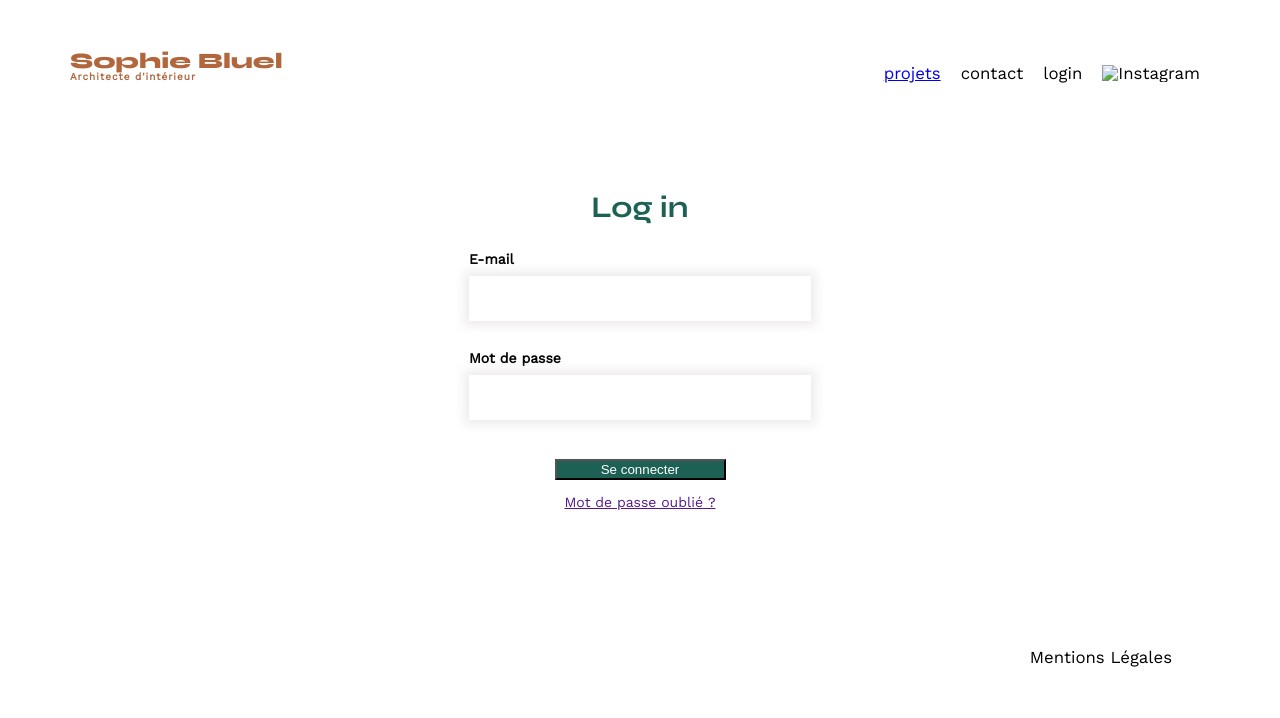
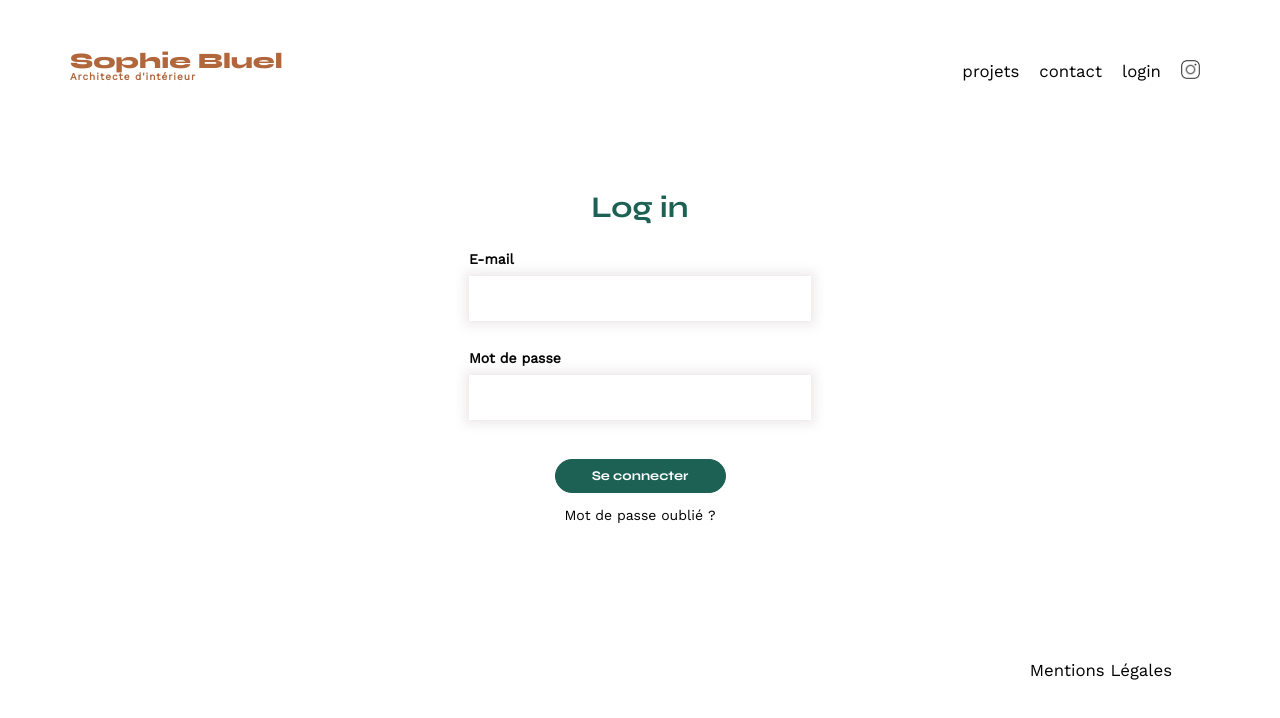
Before and after one commit to Babanlpz/Formation-Openclassrooms-Portfolio-architecte-sophie-bluel-master_projet_6, a plain HTML site: page FrontEnd/login.html in a window 1280 px wide. Drawn offline with nearby package versions, Linux system fonts and the light colour scheme.

Commit message:
FEAT Création css login page et ajust taille logo

```diff
--- a/FrontEnd/assets/style.css
+++ b/FrontEnd/assets/style.css
@@ -58,6 +58,14 @@ header {
 	justify-content: space-between;
 	margin: 50px 0
 }
+
+/** Logo insta **/
+.logo-instagram {
+	width: 19px;
+	height: 19px;
+}
+
+/** Page **/
 section {
 	margin: 50px 0
 }
@@ -95,9 +103,16 @@ nav li {
 	font-size: 1.2em;
 }
 
-li:hover {
+nav li:hover,
+nav a:hover {
 	color: #B1663C;
 }
+
+a {
+	text-decoration: none;
+	color: black;
+}
+
 #introduction {
 	display: flex;
 	align-items: center;
@@ -196,7 +211,7 @@ footer nav ul {
 	gap: 15px;
 }
 
-.filter {
+.filter, .login-btn {
 	font-family: 'Syne';
 	color: #1D6154;
 	background-color: white;
@@ -210,3 +225,8 @@ footer nav ul {
 	color: white;
 	cursor: pointer;
 }
+
+/** Login **/
+.login-btn:hover {
+	background-color: #227566 ;
+}
--- a/FrontEnd/login.html
+++ b/FrontEnd/login.html
@@ -20,7 +20,7 @@
 			<li><a href="./index.html">projets</a></li>
 			<li>contact</li>
 			<li>login</li>
-			<li><img src="./assets/images/icons/instagram.png" alt="Instagram"></li>
+			<li><img src="./assets/icons/instagram.png" alt="Instagram" class="logo-instagram"></li>
 		</ul>
 	</nav>
 </header>
```
Also changed, not shown: FrontEnd/index.html (+2 -2 lines).
